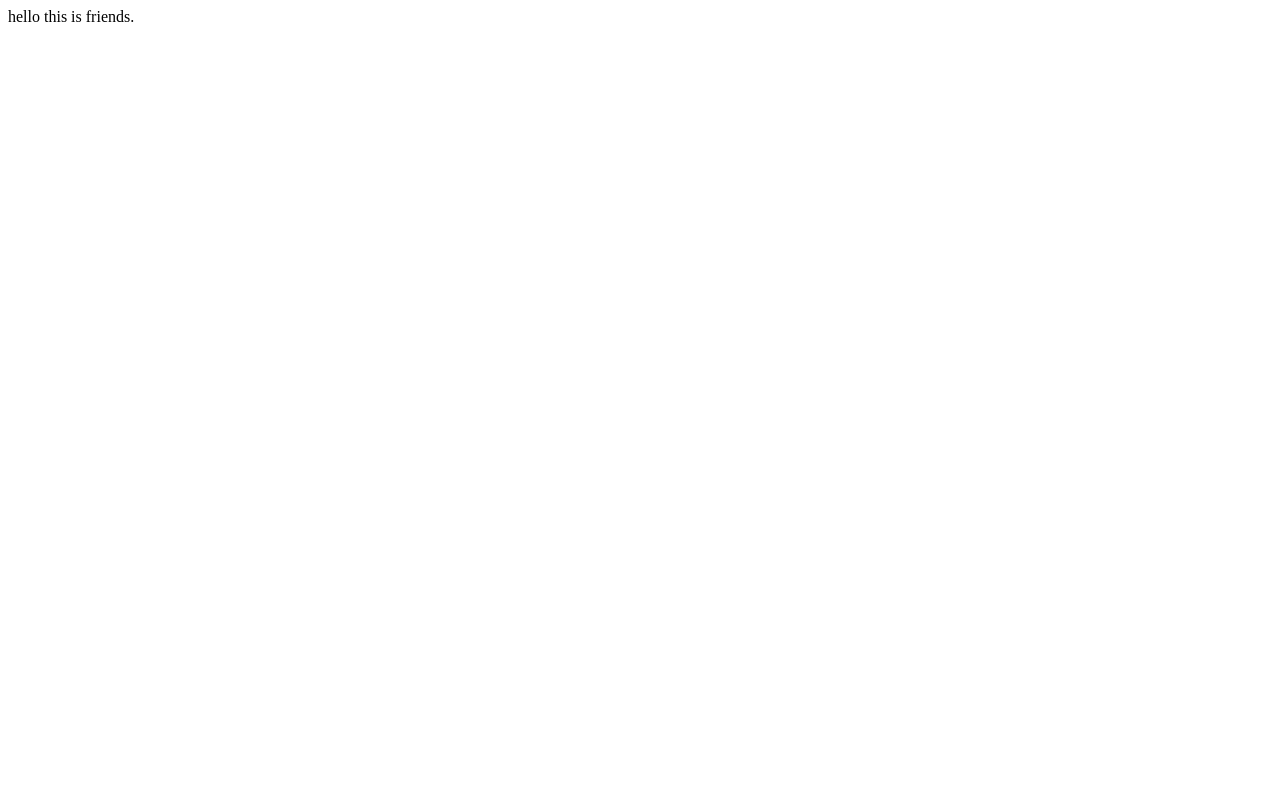
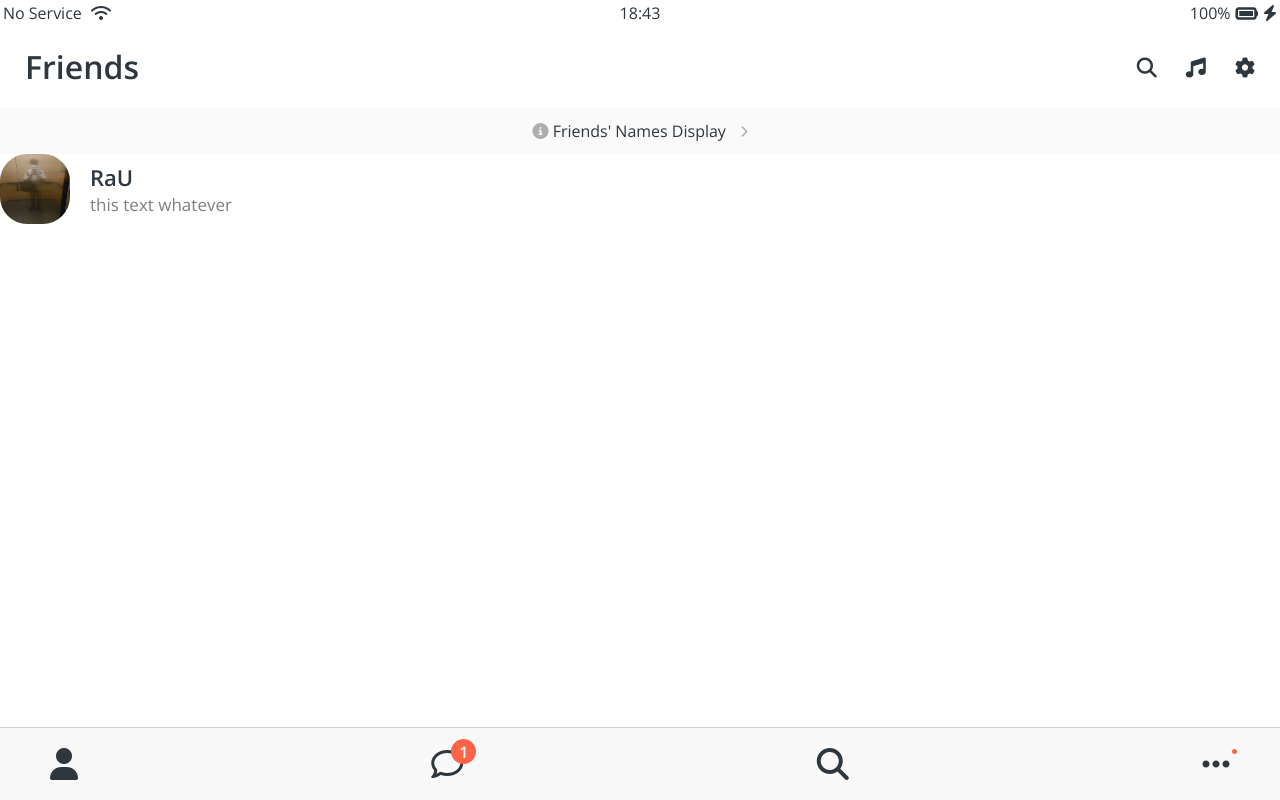
Before and after one commit to jmk0206/Kokoa, a plain HTML site: page friends.html in a window 1280 px wide. Drawn offline with nearby package versions, Linux system fonts and the light colour scheme.

Commit message:
friends.html update

```diff
--- /dev/null
+++ b/css/components/nav-bar.css
@@ -0,0 +1,44 @@
+.nav {
+	position: fixed;
+	bottom: 0;
+	width: 100%;
+	background-color: #f9f9f9;
+	padding: 20px 50px;
+	box-sizing: border-box;
+	border-top: 1px solid rgba(121, 121, 121, 0.3);
+}
+
+.nav__list {
+	display: flex;
+	justify-content: space-between;
+}
+
+.nav__link {
+	position: relative;
+	color: #2e363e;
+}
+
+.nav__notification {
+	background-color: tomato;
+	display: flex;
+	justify-content: center;
+	align-items: center;
+	width: 25px;
+	height: 25px;
+	border-radius: 50%;
+	color: white;
+	font-weight: 600;
+	position: absolute;
+	bottom: 17px;
+	left: 20px;
+}
+
+.nav__update {
+	position: absolute;
+	top: -10px;
+	left: 30px;
+	width: 5px;
+	height: 5px;
+	border-radius: 50%;
+	background-color: tomato;
+}
--- /dev/null
+++ b/css/components/screen-header.css
@@ -0,0 +1,15 @@
+.screen-header {
+	display: flex;
+	justify-content: space-between;
+	align-items: center;
+	padding: 25px;
+}
+
+.screen-header__title {
+	font-size: 32px;
+	font-weight: 600;
+}
+
+.screen-header__icons span {
+	margin-left: 25px;
+}
--- /dev/null
+++ b/css/components/user-component.css
@@ -0,0 +1,23 @@
+.user-component,
+.user-component__column:first-child {
+	display: flex;
+	align-items: center;
+}
+
+.user-component__avatar {
+	width: 70px;
+	height: 70px;
+	border-radius: 27px;
+	margin-right: 20px;
+}
+
+.user-component__title {
+	font-size: 22px;
+	font-weight: 600;
+}
+
+.user-component__subtitle {
+	margin-top: 8px;
+	font-size: 17px;
+	color: rgba(0, 0, 0, 0.5);
+}
--- a/css/reset.css
+++ b/css/reset.css
@@ -45,3 +45,8 @@ table {
 input:focus {
 	outline: none;
 }
+
+a {
+	color: inherit;
+	text-decoration: none;
+}
--- /dev/null
+++ b/css/screens/friends.css
@@ -0,0 +1,15 @@
+#friends-display-link {
+	display: block;
+	text-align: center;
+	background-color: #fafafa;
+	padding: 15px 0;
+	font-size: 16px;
+}
+
+#friends-display-link i {
+	color: rgba(0, 0, 0, 0.3);
+}
+
+.fa-chevron-right {
+	padding-left: 10px;
+}
--- a/css/style.css
+++ b/css/style.css
@@ -3,12 +3,17 @@
 @import "reset.css"; /* import를 이용해 reset.css 추가 */
 @import "variables.css"; /* 색상 css */
 
-/* Components */
+/* Components Folder */
 @import "components/status-bar.css"; /* 제일 상단 상태표 */
+@import "components/nav-bar.css";
+@import "components/screen-header.css";
+@import "components/user-component.css";
 
-/* Screens */
+/* Screens Folder */
 @import "screens/login.css";
+@import "screens/friends.css";
 
 body {
+	color: #2e363e;
 	font-family: 'Open Sans', sans-serif;
 }
--- a/friends.html
+++ b/friends.html
@@ -1 +1,74 @@
-hello this is friends.
+<!DOCTYPE html>
+<html lang="ko">
+<head>
+	<link rel="stylesheet" href="./css/style.css">
+	<meta charset="UTF-8">
+	<meta http-equiv="X-UA-Compatible" content="IE=edge">
+	<meta name="viewport" content="width=device-width, initial-scale=1.0">
+	<title>Friends - Kokoa Clone</title>
+</head>
+<body>
+	<div class="status-bar">
+		<div class="status-bar__column">
+			<span>No Service</span>
+			<i class="fas fa-wifi"></i> <!-- wifi 아이콘 -->
+		</div> <!--.status-bar__column-->
+
+		<div class="status-bar__column">
+			<span>18:43</span>
+		</div> <!--.status-bar__column-->
+
+		<div class="status-bar__column">
+			<span>100%</span>
+			<i class="fas fa-battery-full fa-lg"></i> <!-- 배터리 아이콘 -->
+			<i class="fas fa-bolt"></i> <!-- 번개 표시 아이콘 -->
+		</div> <!--.status-bar__column-->
+	</div> <!--.status-bar-->
+
+	<header class="screen-header">
+		<h1 class="screen-header__title">Friends</h1>
+		<div class="screen-header__icons">
+			<span><i class="fas fa-search fa-lg"></i></span>
+			<span><i class="fas fa-music fa-lg"></i></span>
+			<span><i class="fas fa-cog fa-lg"></i></span>
+		</div>
+	</header> <!-- .screen-header -->
+
+	<a id="friends-display-link">
+		<i class="fas fa-info-circle"></i> Friends' Names Display <i class="fas fa-chevron-right fa-xs"></i>
+	</a> <!-- #friends-display-link -->
+
+	<div class="user-component">
+		<div class="user-component__column">
+			<img src="./img/profile.jpg" class="user-component__avatar" />
+			<div class="user-component__text">
+				<h4 class="user-component__title">RaU</h4>
+				<h6 class="user-component__subtitle">this text whatever</h6>
+			</div> <!-- .user-component__text -->
+		</div> <!-- .user-component__column -->
+
+		<div class="user-component__column"></div> <!-- .user-component__column -->
+	</div> <!-- .user-component -->
+
+	<nav class="nav">
+		<ul class="nav__list">
+			<li class="nav__btn"><a class="nav__link" href="friends.html"><i class="fas fa-user fa-2x"></i></a></li>
+			<li class="nav__btn">
+				<a class="nav__link" href="#">
+					<span class="nav__notification">1</span>
+					<i class="far fa-comment fa-2x"></i>
+				</a>
+			</li>
+			<li class="nav__btn"><a class="nav__link" href="#"><i class="fas fa-search fa-2x"></i></a></li>
+			<li class="nav__btn">
+				<a class="nav__link" href="#">
+					<span class="nav__update"></span>
+					<i class="fas fa-ellipsis-h fa-2x"></i>
+				</a>
+			</li>
+		</ul> <!-- .nav__list -->
+	</nav> <!-- .nav -->
+
+	<script src="https://kit.fontawesome.com/6478f529f2.js" crossorigin="anonymous"></script>
+</body>
+</html>
```
Also changed, not shown: index.html (+1 -1 lines), img/profile.jpg (added).
